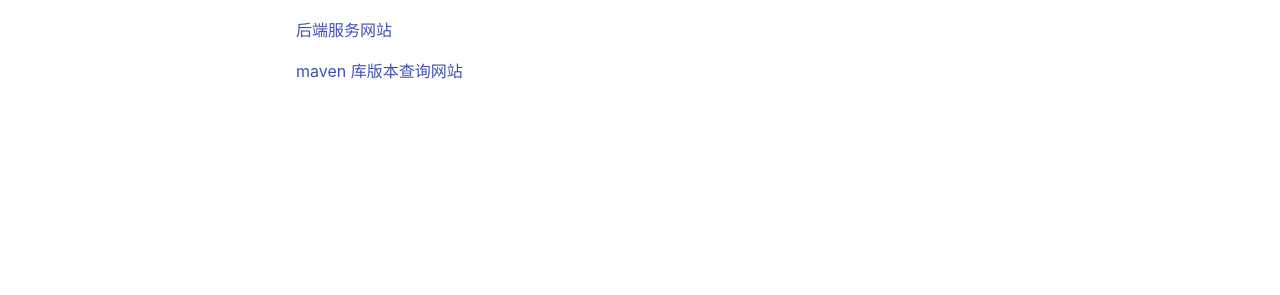
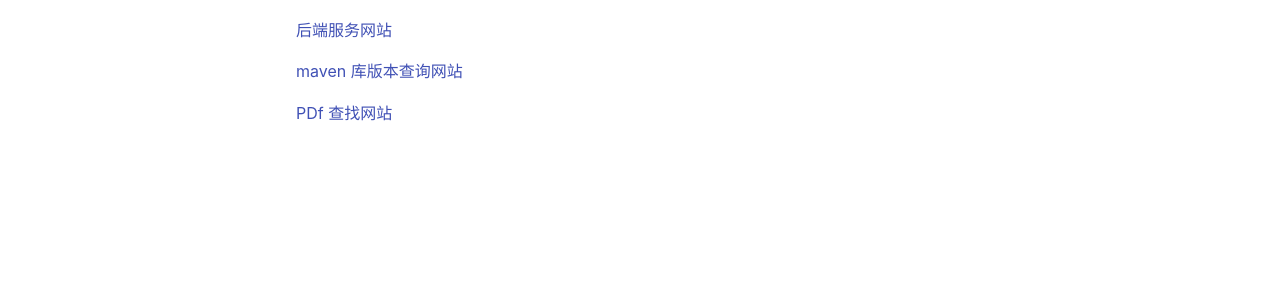
Before and after one commit to Healwy/blog, an MkDocs documentation site: the page built from docs/tips/web.md, in a window 1280 px wide. Shown: the part 293-588 px from the top of the page. Built offline with MkDocs 1.6.1 and Material for MkDocs 9.7.7, drawn with Linux system fonts in a browser that asks for light colours.

Commit message:
Update web.md

```diff
--- a/docs/tips/web.md
+++ b/docs/tips/web.md
@@ -6,3 +6,5 @@
 [后端服务网站](https://www.leancloud.cn)
 
 [maven 库版本查询网站](https://mvnrepository.com/)
+
+[PDf 查找网站](https://zh.u1lib.org/book/1)
```
